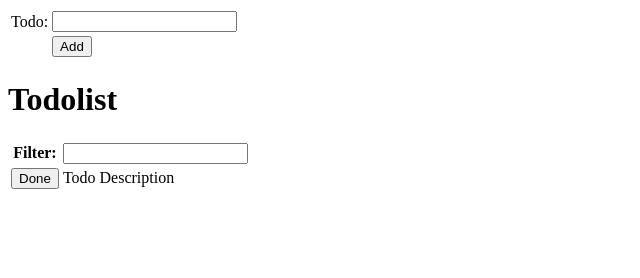
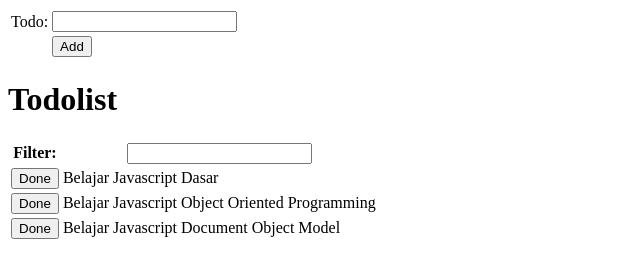
Before and after one commit to pockypoem/ScriptCrafters, a plain HTML site: page javascripts/07-todolist/todolist.html in a window 1280 px wide. Shown: the whole page, without its empty margins (0-640 px from the left). Drawn offline with Linux system fonts and the light colour scheme.

Commit message:
display todolist

```diff
--- a/javascripts/07-todolist/todo.js
+++ b/javascripts/07-todolist/todo.js
@@ -1,7 +1,41 @@
-const todolist = [];
+const todolist = [
+    "Belajar Javascript Dasar",
+    "Belajar Javascript Object Oriented Programming",
+    "Belajar Javascript Document Object Model"
+];
 
+function clearTodoList() {
+    const todolistBody = document.getElementById("todolistBody");
+    while(todolistBody.firstChild) {
+        todolistBody.removeChild(todolistBody.firstChild);
+    }
+}
 
+// TODO: Display Todo
+function displayTodoList() {
 
+    clearTodoList();
+
+    for(let i = 0; i < todolist.length; i++) {
+        const todo = todolist[i];
+
+        const tr = document.createElement("tr");
+        const tdButton = document.createElement("td");
+        tr.appendChild(tdButton);
+
+        const buttonDone = document.createElement("input");
+        buttonDone.type = "button";
+        buttonDone.value = "Done";
+        tdButton.appendChild(buttonDone);
+
+        const tdTodo = document.createElement("td");
+        tdTodo.textContent = todo;
+        tr.appendChild(tdTodo);
+
+        const todolistBody = document.getElementById("todolistBody");
+        todolistBody.appendChild(tr);
+    }
+}
 
 
 // TODO: Add Todo
@@ -14,4 +48,7 @@ document.forms['todoForm'].onsubmit = function (event) {
     document.forms['todoForm'].reset();
 
     console.info(todolist);
+    displayTodoList();
 }
+
+displayTodoList();
--- a/javascripts/07-todolist/todolist.html
+++ b/javascripts/07-todolist/todolist.html
@@ -31,7 +31,7 @@
                 <th><input type="text" name="search" id="search"></th>
             </tr>
         </thead>
-        <tbody>
+        <tbody id="todolistBody">
             <tr>
                 <td><input type="button" value="Done"></td>
                 <td>Todo Description</td>
```
